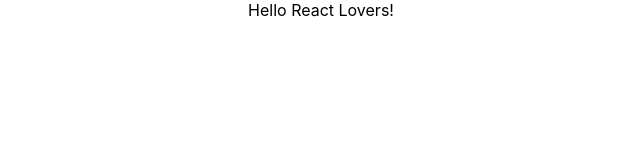
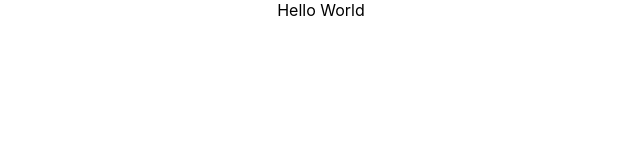
Before and after one commit to luchosr/redux-router-app, a React (Create React App) app: page / in a window 1280 px wide. Shown: the top 160 px of the page, without its empty margins (319-959 px from the left). Built offline with nearby package versions, Linux system fonts and the light colour scheme.

Commit message:
update reducers

```diff
--- a/src/App.js
+++ b/src/App.js
@@ -1,9 +1,10 @@
 import "./App.css";
+import HomePage from "./containers/HomePage";
 
 function App() {
   return (
     <div className="App">
-      <div className="App">Hello React Lovers!</div>
+      <HomePage />
     </div>
   );
 }
--- /dev/null
+++ b/src/containers/HomePage/actions.js
@@ -0,0 +1,4 @@
+export const setUsers = (users) => ({
+  type: ActionTypes.SET_USERS,
+  payload: users,
+});
--- /dev/null
+++ b/src/containers/HomePage/constants.js
@@ -0,0 +1,3 @@
+const ActionTypes = {
+  SET_USERS: "app/containers/HomePage/SET_USERS",
+};
--- a/src/containers/HomePage/index.jsx
+++ b/src/containers/HomePage/index.jsx
@@ -0,0 +1,7 @@
+import React from "react";
+
+const HomePage = (props) => {
+  return <div>Hello World</div>;
+};
+
+export default HomePage;
--- a/src/containers/HomePage/reducers.js
+++ b/src/containers/HomePage/reducers.js
@@ -1,8 +1,10 @@
-const defaultState = {};
+const defaultState = {
+  user: ["No User!"],
+};
 
-export default homePageReducer((state = defaultState), action){
-    switch(action.type){
-        default:
-            return state;
-    }
+export default function homePageReducer(state = defaultState, action) {
+  switch (action.type) {
+    default:
+      return state;
+  }
 }
--- a/src/index.js
+++ b/src/index.js
@@ -1,14 +1,18 @@
-import React from 'react';
-import ReactDOM from 'react-dom';
-import './index.css';
-import App from './App';
-import reportWebVitals from './reportWebVitals';
+import React from "react";
+import ReactDOM from "react-dom";
+import "./index.css";
+import App from "./App";
+import reportWebVitals from "./reportWebVitals";
+import { Provider } from "react-redux";
+import store from "./store";
 
 ReactDOM.render(
   <React.StrictMode>
-    <App />
+    <Provider store={store}>
+      <App />
+    </Provider>
   </React.StrictMode>,
-  document.getElementById('root')
+  document.getElementById("root")
 );
 
 // If you want to start measuring performance in your app, pass a function
--- a/src/store.js
+++ b/src/store.js
@@ -1,4 +1,6 @@
-import { createStoreHook, combineReducers } from "react-redux";
+import { createStore, combineReducers } from "redux";
 import homePageReducer from "./containers/HomePage/reducers";
 
 const reducers = combineReducers({ homePageReducer });
+
+export default createStore(reducers);
```
